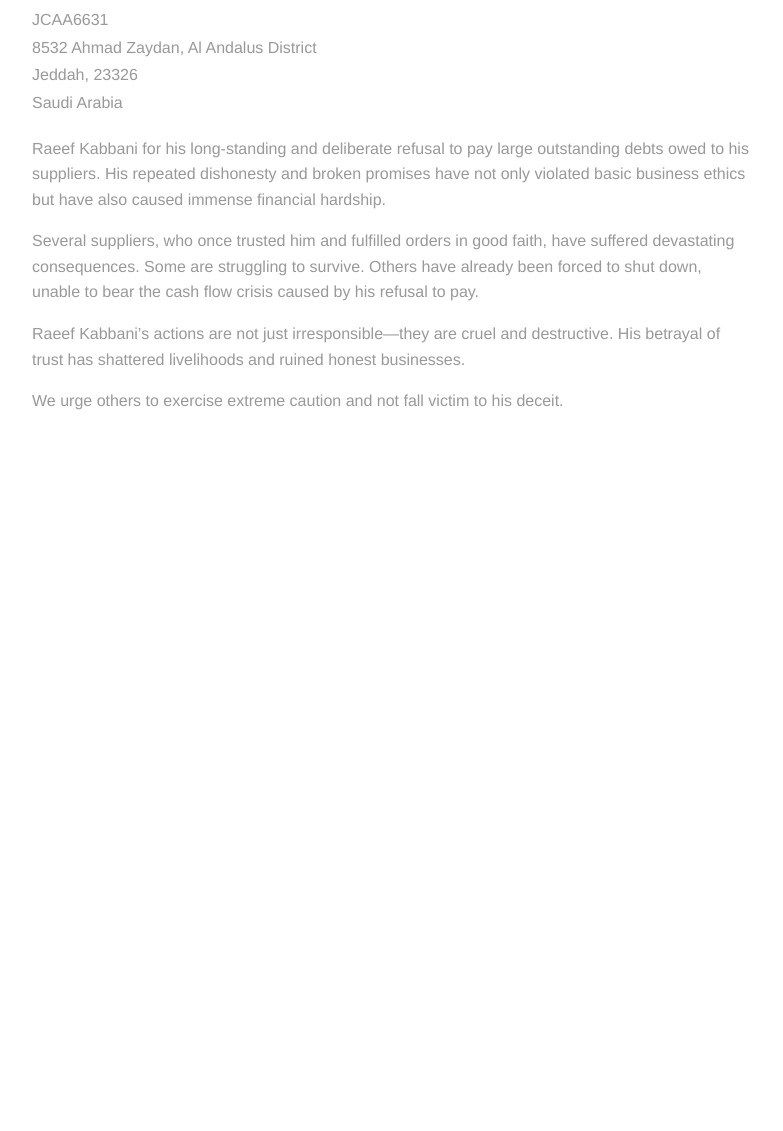
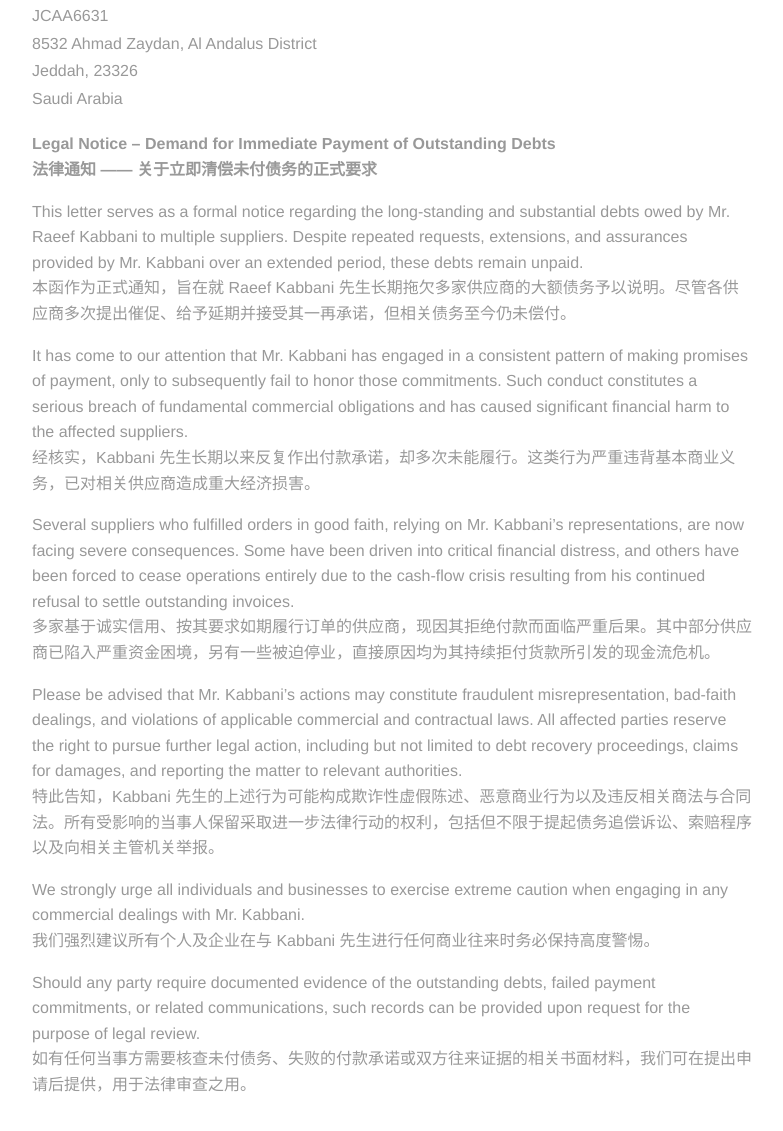
Before and after one commit to fstupidboy/www.rfcollection.uk, a plain HTML site: page index.html in a window 1280 px wide. Shown: the part 327-1458 px from the top of the page, without its empty margins (248-1031 px from the left). Before the commit the page ends 800 px from the top, so only its background shows below. Drawn offline with Linux system fonts and the light colour scheme.

Commit message:
Update text content with legal notice

```diff
--- a/index.html
+++ b/index.html
@@ -30,10 +30,13 @@
                 <p>Saudi Arabia</p>
             </div>
             <div class="text-body">
-                <p>Raeef Kabbani for his long-standing and deliberate refusal to pay large outstanding debts owed to his suppliers. His repeated dishonesty and broken promises have not only violated basic business ethics but have also caused immense financial hardship.</p>
-                <p>Several suppliers, who once trusted him and fulfilled orders in good faith, have suffered devastating consequences. Some are struggling to survive. Others have already been forced to shut down, unable to bear the cash flow crisis caused by his refusal to pay.</p>
-                <p>Raeef Kabbani’s actions are not just irresponsible—they are cruel and destructive. His betrayal of trust has shattered livelihoods and ruined honest businesses.</p>
-                <p>We urge others to exercise extreme caution and not fall victim to his deceit.</p>
+                <p style="font-weight: bold;">Legal Notice – Demand for Immediate Payment of Outstanding Debts<br>法律通知 —— 关于立即清偿未付债务的正式要求</p>
+                <p>This letter serves as a formal notice regarding the long-standing and substantial debts owed by Mr. Raeef Kabbani to multiple suppliers. Despite repeated requests, extensions, and assurances provided by Mr. Kabbani over an extended period, these debts remain unpaid.<br>本函作为正式通知，旨在就 Raeef Kabbani 先生长期拖欠多家供应商的大额债务予以说明。尽管各供应商多次提出催促、给予延期并接受其一再承诺，但相关债务至今仍未偿付。</p>
+                <p>It has come to our attention that Mr. Kabbani has engaged in a consistent pattern of making promises of payment, only to subsequently fail to honor those commitments. Such conduct constitutes a serious breach of fundamental commercial obligations and has caused significant financial harm to the affected suppliers.<br>经核实，Kabbani 先生长期以来反复作出付款承诺，却多次未能履行。这类行为严重违背基本商业义务，已对相关供应商造成重大经济损害。</p>
+                <p>Several suppliers who fulfilled orders in good faith, relying on Mr. Kabbani’s representations, are now facing severe consequences. Some have been driven into critical financial distress, and others have been forced to cease operations entirely due to the cash-flow crisis resulting from his continued refusal to settle outstanding invoices.<br>多家基于诚实信用、按其要求如期履行订单的供应商，现因其拒绝付款而面临严重后果。其中部分供应商已陷入严重资金困境，另有一些被迫停业，直接原因均为其持续拒付货款所引发的现金流危机。</p>
+                <p>Please be advised that Mr. Kabbani’s actions may constitute fraudulent misrepresentation, bad-faith dealings, and violations of applicable commercial and contractual laws. All affected parties reserve the right to pursue further legal action, including but not limited to debt recovery proceedings, claims for damages, and reporting the matter to relevant authorities.<br>特此告知，Kabbani 先生的上述行为可能构成欺诈性虚假陈述、恶意商业行为以及违反相关商法与合同法。所有受影响的当事人保留采取进一步法律行动的权利，包括但不限于提起债务追偿诉讼、索赔程序以及向相关主管机关举报。</p>
+                <p>We strongly urge all individuals and businesses to exercise extreme caution when engaging in any commercial dealings with Mr. Kabbani.<br>我们强烈建议所有个人及企业在与 Kabbani 先生进行任何商业往来时务必保持高度警惕。</p>
+                <p>Should any party require documented evidence of the outstanding debts, failed payment commitments, or related communications, such records can be provided upon request for the purpose of legal review.<br>如有任何当事方需要核查未付债务、失败的付款承诺或双方往来证据的相关书面材料，我们可在提出申请后提供，用于法律审查之用。</p>
             </div>
         </div>
     </div>
```
